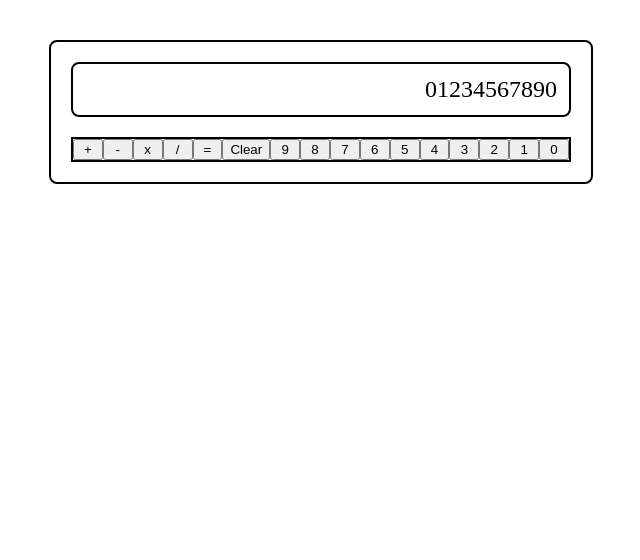
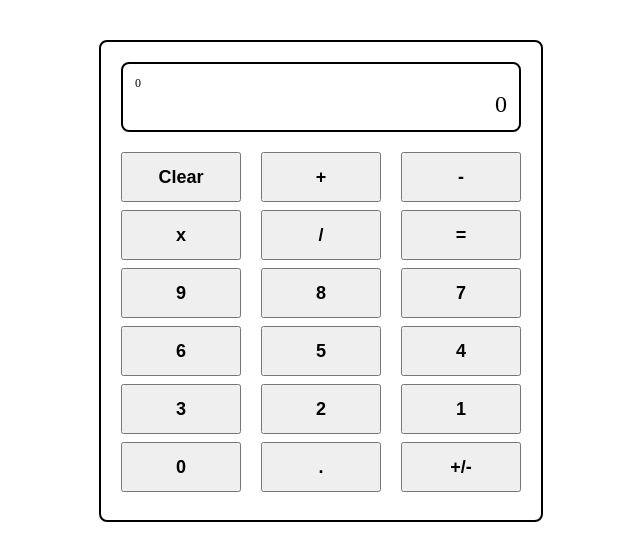
Before and after one commit to shohaibMahmud/calculator, a plain HTML site: page index.html in a window 1280 px wide. Shown: the whole page, without its empty margins (327-967 px from the left). Drawn offline with Linux system fonts and the light colour scheme.

Commit message:
Add calculator functionality for positive numbers

```diff
--- a/index.html
+++ b/index.html
@@ -5,29 +5,35 @@
     <meta name="viewport" content="width=device-width, initial-scale=1.0">
     <title>Calculator</title>
     <link href="style.css" rel="stylesheet">
+    <script src="js-file.js" defer></script>
 </head>
 <body>
     <div id="main-container">
         <div id="display">
-            01234567890
+            <div id="mini-display"></div>
+            <div id="main-display">
+                01234567890
+            </div>
         </div>
         <div id="button-container">
-            <button id="add">+</button>
-            <button id="subtract">-</button>
-            <button id="mulitply">x</button>
-            <button id="divide">/</button>
-            <button id="operate">=</button>
             <button id="clear">Clear</button>
-            <button id="9">9</button>
-            <button id="8">8</button>
-            <button id="7">7</button>
-            <button id="6">6</button>
-            <button id="5">5</button>
-            <button id="4">4</button>
-            <button id="3">3</button>
-            <button id="2">2</button>
-            <button id="1">1</button>
-            <button id="0">0</button>
+            <button class="operator" id="+">+</button>
+            <button class="operator" id="-">-</button>
+            <button class="operator" id="x">x</button>
+            <button class="operator" id="/">/</button>
+            <button id="evaluate">=</button>
+            <button class="number" id="9">9</button>
+            <button class="number" id="8">8</button>
+            <button class="number" id="7">7</button>
+            <button class="number" id="6">6</button>
+            <button class="number" id="5">5</button>
+            <button class="number" id="4">4</button>
+            <button class="number" id="3">3</button>
+            <button class="number" id="2">2</button>
+            <button class="number" id="1">1</button>
+            <button class="number" id="0">0</button>
+            <button class="number" id=".">.</button>
+            <button id="sign">+/-</button>
         </div>
     </div>
 </body>
--- /dev/null
+++ b/js-file.js
@@ -0,0 +1,72 @@
+const mainDisplay = document.querySelector("#main-display");
+const miniDisplay = document.querySelector("#mini-display");
+
+let operands = ["0", "0"];
+let currentOperand = 0;
+let operate = null;
+
+clear();
+
+function clear(e=null, mainText="0", miniText="0"){
+    operands[0] = "0";
+    operands[1] = "0";
+    currentOperand = 0;
+    operate = null;
+    mainDisplay.textContent = mainText;
+    miniDisplay.textContent = miniText;
+}
+
+function evaluate(){
+    if (operate){
+        const a = Number(operands[0]);
+        const b = Number(operands[1]);
+        miniDisplay.textContent += (" "+operands[1]);
+        mainDisplay.textContent = operate(a, b);
+        clear(null, mainDisplay.textContent, miniDisplay.textContent);
+    }
+}
+
+function add(a,b){
+    return (a+b).toString();
+}
+function subtract(a,b){
+    return (a-b).toString();
+}
+function multiply(a,b){
+    return (a*b).toString();
+}
+function divide(a,b){
+    if (b == 0) return "Indeterminate";
+    else return (a/b).toString();
+}
+
+function setOperator(e){
+    if (operate) currentOperand -= 1;
+    const operator = e.target.getAttribute("id");
+    miniDisplay.textContent = operands[currentOperand]+" "+operator;
+    currentOperand += 1;
+    if (operator == "+") operate = add;
+    else if (operator == '-') operate = subtract;
+    else if (operator == 'x') operate = multiply;
+    else operate = divide;
+}
+
+function updateOperand(e){
+    const digit = e.target.getAttribute("id");
+    if (operands[currentOperand]!="0" || digit==".") operands[currentOperand] += digit;
+    else operands[currentOperand] = digit;
+    mainDisplay.textContent = operands[currentOperand];
+}
+
+document.querySelector("#clear").addEventListener("click", clear)
+
+document.querySelectorAll(".number").forEach(button=>{
+    button.addEventListener("click", updateOperand);
+});
+
+
+document.querySelectorAll(".operator").forEach(button=>{
+    button.addEventListener("click", setOperator);
+});
+
+document.querySelector("#evaluate").addEventListener("click", evaluate);
--- a/style.css
+++ b/style.css
@@ -8,24 +8,35 @@ body{
     padding: 20px;
     border: 2px solid black;
     border-radius: 8px;
-    width: 500px;
+    width: 400px;
     margin: 40px auto;
 }
 
 #display{
     flex: 1;
-    font-size: 24px;
     border: 2px solid black;
     border-radius: 8px;
     text-align: right;
     padding-left: auto;
     padding: 12px;
 }
+#main-display{
+    font-size: 24px;
+}
+#mini-display{
+    font-size: 12px;
+    text-align: left;
+}
 #button-container{
     margin-top: 20px;
-    border: 2px solid;
     display: flex;
+    flex-wrap: wrap;
+    justify-content: space-between;
 }
 button{
-    width: 100px;
+    width: 120px;
+    height: 50px;
+    font-size: 18px;
+    font-weight: 600;
+    margin-bottom: 8px;
 }
```
